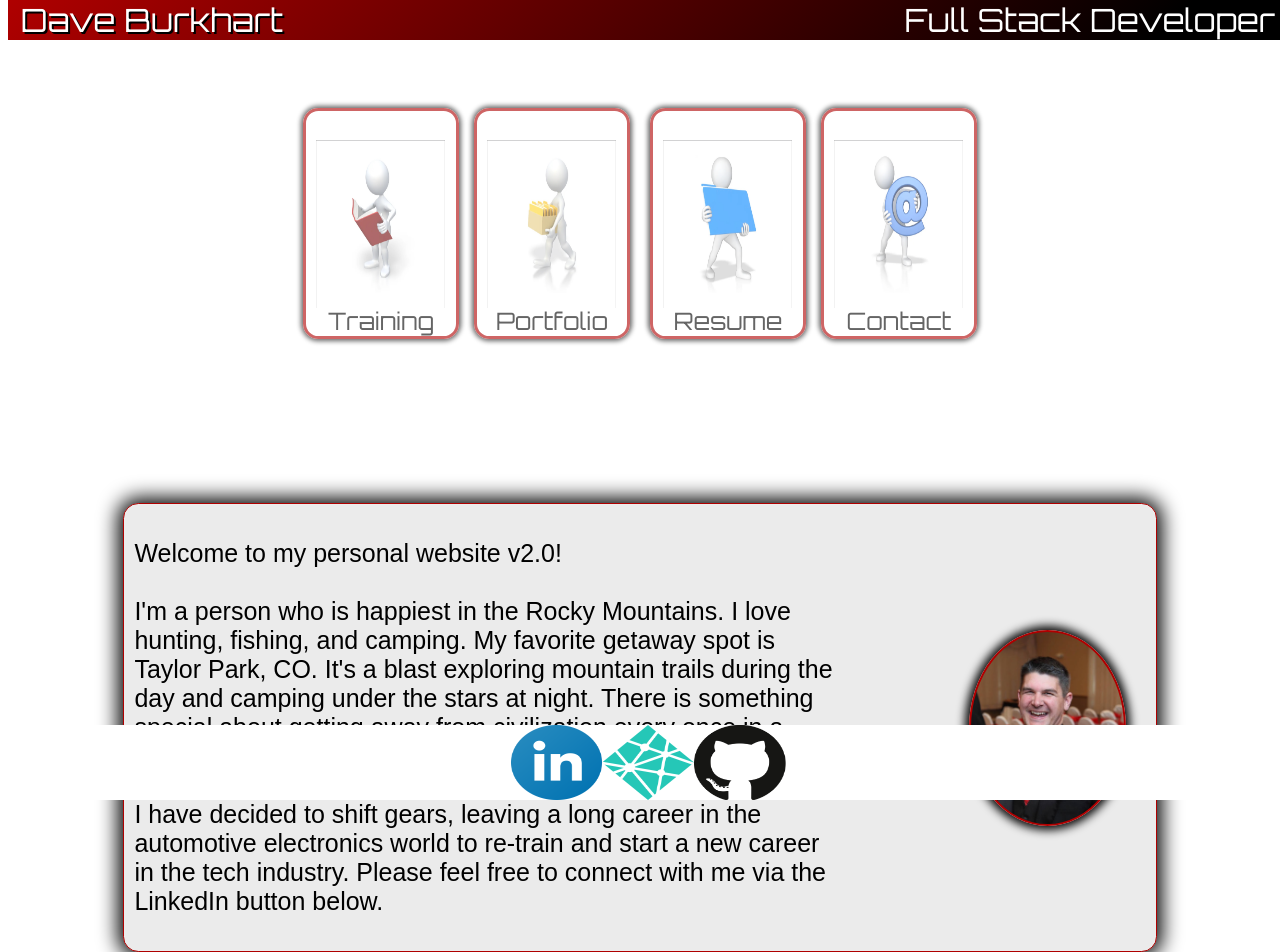
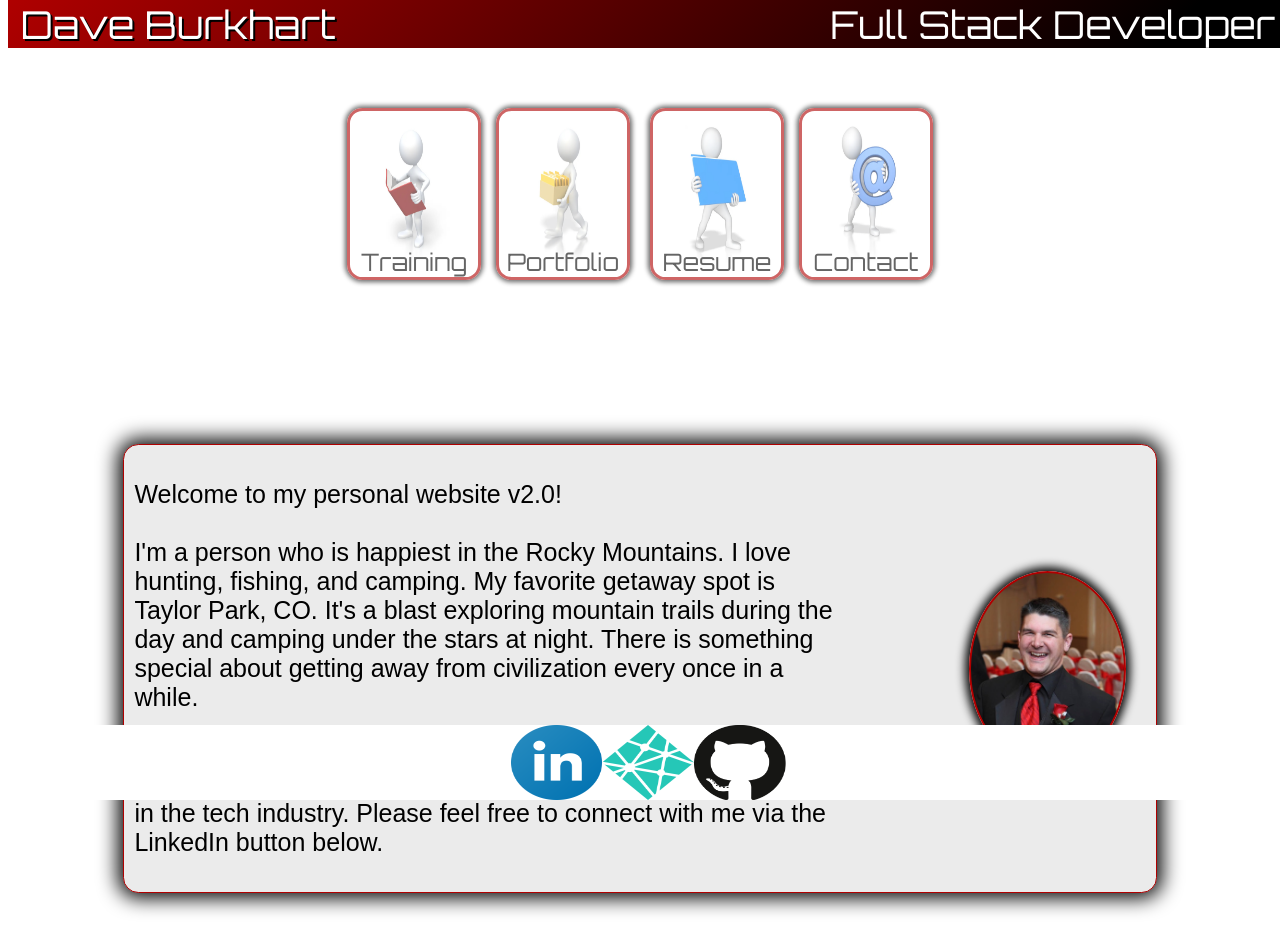
Before and after one commit to drb2023/Website, a React app: page / in a window 1280 px wide. Shown: the top 952 px of the page. Built offline with nearby package versions, Linux system fonts and the light colour scheme.

Commit message:
sizing 5

```diff
--- a/public/style.css
+++ b/public/style.css
@@ -9,7 +9,7 @@
 }
 
 #l-header{
-    font-size: 2em;
+    font-size: 3vw;
     font-family: 'Montserrat', sans-serif;
     font-family: 'Orbitron', sans-serif;
     text-shadow: 2px 2px black;
@@ -18,7 +18,7 @@
 }
 
 #r-header{display: flex;
-    font-size: 2em;
+    font-size: 3vw;
     font-family: 'Montserrat', sans-serif;
     font-family: 'Orbitron', sans-serif;
     color: white;
@@ -49,7 +49,7 @@ a:hover {color: black; text-shadow: 5px 5px 5px black;}
         border: 3px solid rgb(175, 0, 0);
         border-radius: 1.2vw;
         box-shadow: 0px 0px 5px 2px black;
-        width: 150px; height: 225px;
+        width: 10vw; height: 13vw;
         background-image: url("./images/bookFig.jpg");
         background-position: center;
         background-size: 10.1vw 13.1vw;
@@ -76,7 +76,7 @@ a:hover {color: black; text-shadow: 5px 5px 5px black;}
         border-radius: 1.2vw;
         box-shadow: 0px 0px 5px 2px black;
         margin-left: 15px; margin-right: 10px;
-        width: 150px; height: 225px;
+        width: 10vw; height: 13vw;
         background-image: url("./images/boxFig.jpg");
         background-position: center;
         background-size: 10.1vw 13.1vw;
@@ -103,7 +103,7 @@ a:hover {color: black; text-shadow: 5px 5px 5px black;}
         border-radius: 1.2vw;
         margin-left: 10px; margin-right: 15px;
         box-shadow: 0px 0px 5px 2px black;
-        width: 150px; height: 225px;
+        width: 10vw; height: 13vw;
         background-image: url("./images/fileFig.jpg");
         background-position: center;
         background-size: 10.1vw 13.1vw;
@@ -129,7 +129,7 @@ a:hover {color: black; text-shadow: 5px 5px 5px black;}
         border: 3px solid rgb(175, 0, 0);
         border-radius: 1.2vw;
         box-shadow: 0px 0px 5px 2px black;
-        width: 150px; height: 225px;
+        width: 10vw; height: 13vw;
         background-image: url("./images/atFig.jpg");
         background-position: center;
         background-size: 10.1vw 13.1vw;
```
